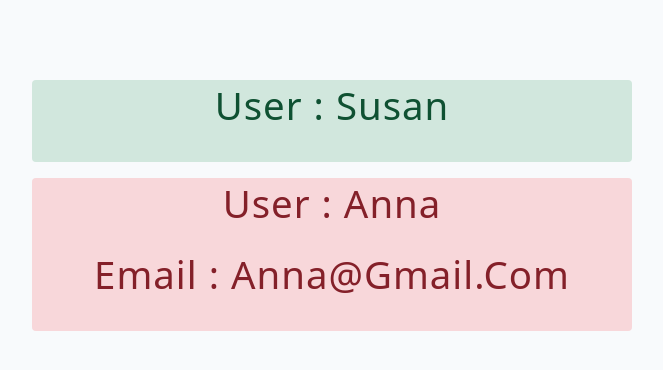
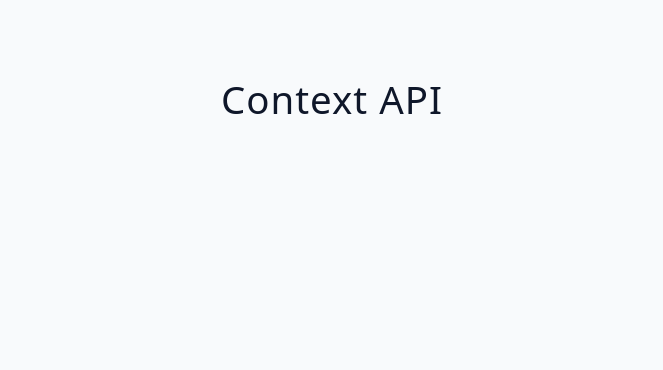
Before and after one commit to jonthedev/typescript-jdev, a React (Vite) app in the folder src/react-typescript-essentials/: page / in a window 1280 px wide. Shown: the top 370 px of the page, without its empty margins (308-971 px from the left). Built offline with nearby package versions, Linux system fonts and the light colour scheme.

Commit message:
feat: add basic context example

```diff
--- a/src/react-typescript-essentials/src/App.tsx
+++ b/src/react-typescript-essentials/src/App.tsx
@@ -8,13 +8,12 @@
 
 */
 
-import Component from "./lessons/05-challenge"
+import Component from "./lessons/06-context"
 
 function App() {
   return (
     <main>
-      <Component type="basic" name="susan" />
-      <Component type="advanced" name="anna" email="anna@gmail.com" />
+      <Component />
     </main>
   )
 }
--- /dev/null
+++ b/src/react-typescript-essentials/src/lessons/06-context/context.tsx
@@ -0,0 +1,19 @@
+import { createContext, useContext, useState } from "react"
+
+const ThemeProviderContext = createContext<string | undefined>(undefined)
+
+export function ThemeProvider({ children }: { children: React.ReactNode }) {
+  return (
+    <ThemeProviderContext.Provider value="hello">
+      {children}
+    </ThemeProviderContext.Provider>
+  )
+}
+
+export const useTheme = () => {
+  const context = useContext(ThemeProviderContext)
+  if (context === undefined) {
+    throw new Error("useTheme must be used within the ThemeProvider")
+  }
+  return context
+}
--- a/src/react-typescript-essentials/src/lessons/06-context/index.tsx
+++ b/src/react-typescript-essentials/src/lessons/06-context/index.tsx
@@ -1,9 +1,22 @@
+import { useTheme, ThemeProvider } from "./context"
+
+function ParentComponent() {
+  return (
+    <ThemeProvider>
+      <Component />
+    </ThemeProvider>
+  )
+  return <Component />
+}
+
 function Component() {
+  const context = useTheme()
+  console.log(context)
+
   return (
     <div>
-      <h2>React & Typescript</h2>
       <h2>Context API</h2>
     </div>
-  );
+  )
 }
-export default Component;
+export default ParentComponent
```
